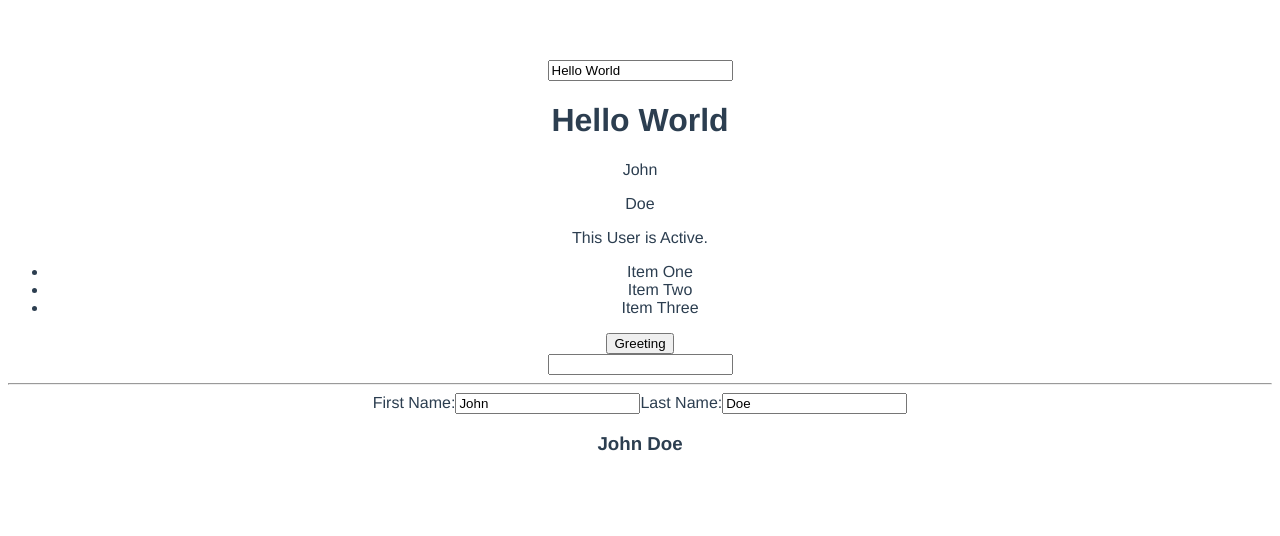
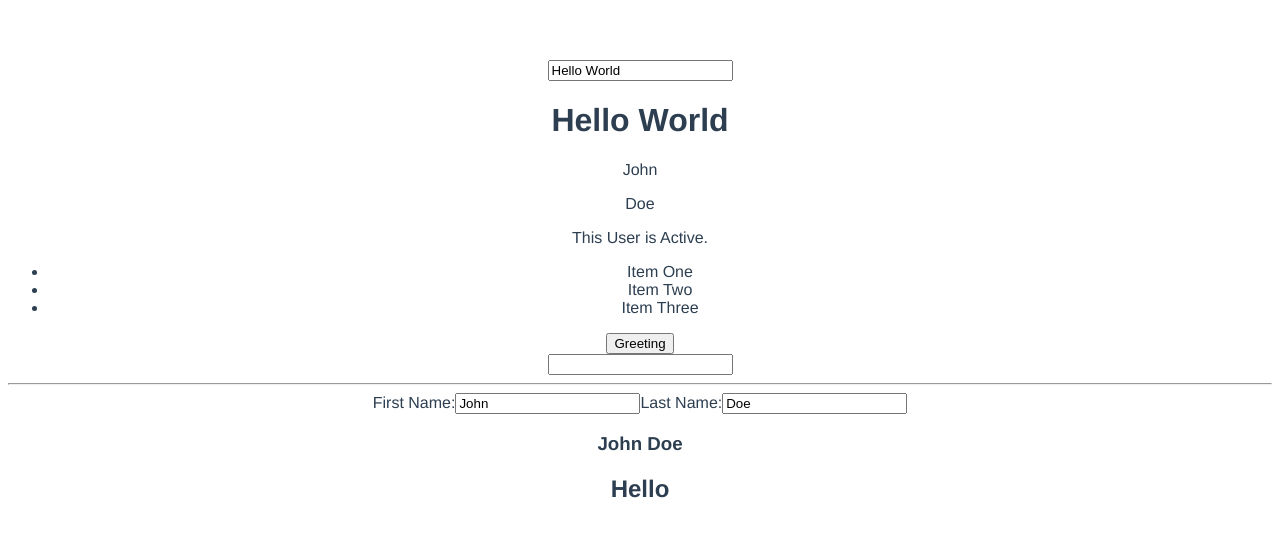
Before and after one commit to MBing/Vue-Test, a Vue app: page /#/ in a window 1280 px wide. Shown: the top 536 px of the page. Built offline with nearby package versions, Linux system fonts and the light colour scheme.

Commit message:
Add props with v-router passing

```diff
--- a/src/components/Test.vue
+++ b/src/components/Test.vue
@@ -27,6 +27,8 @@
     <input type="text" v-model="user.lastName">
 
     <h3>{{ fullName }}</h3>
+
+    <h2>{{ message }}</h2>
   </div>
 </template>
 
@@ -34,6 +36,12 @@
 <script>
   export default {
     name: 'Test',
+    props: {
+      message: {
+        type: String,
+        default: 'FooBar',
+      },
+    },
     data() {
       return {
         title: 'Hello World',
--- a/src/router/index.js
+++ b/src/router/index.js
@@ -10,6 +10,9 @@ export default new Router({
       path: '/',
       name: 'TestRoute',
       component: Test,
+      props: {
+        message: 'Hello',
+      },
     },
   ],
 });
```
